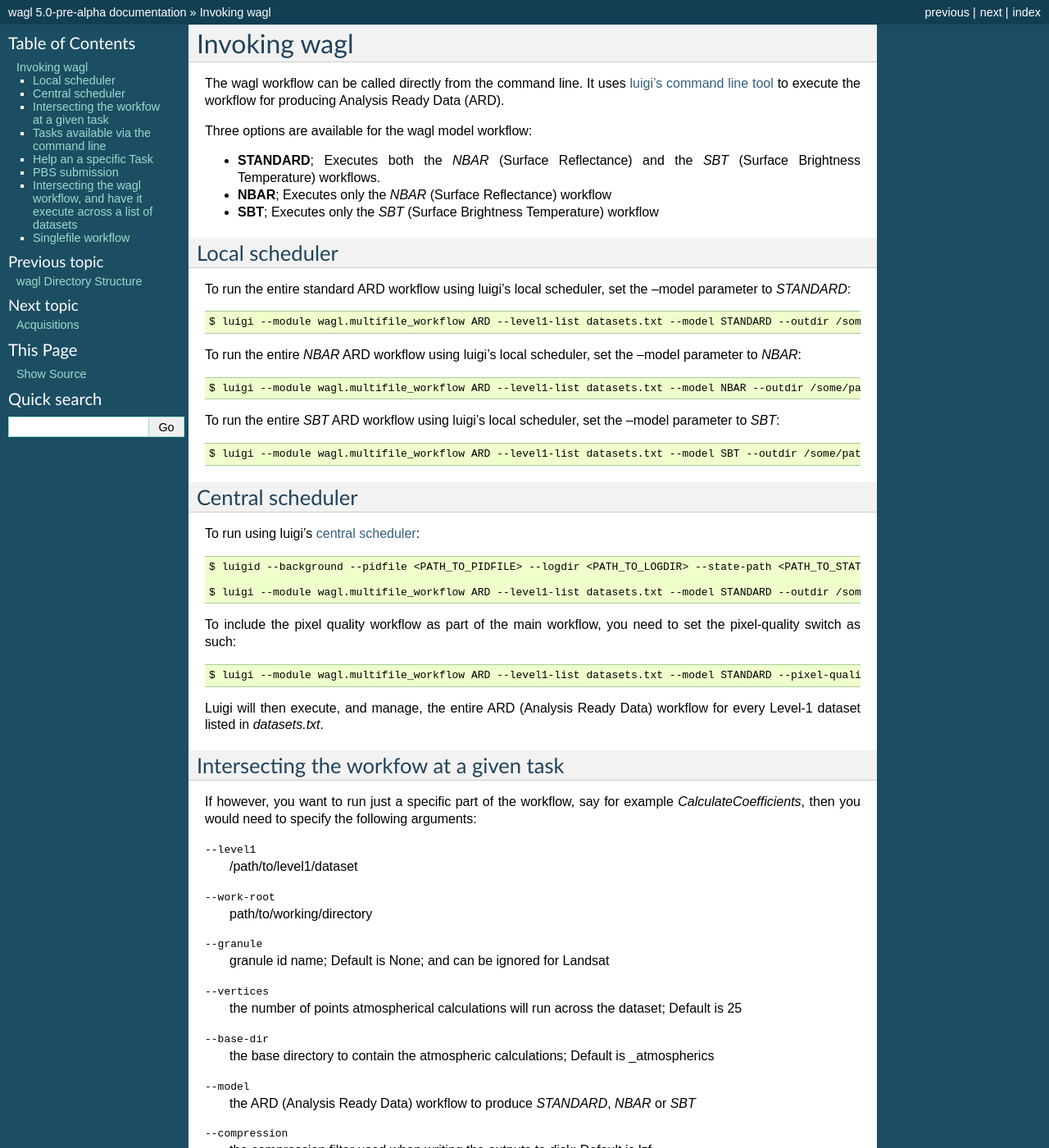
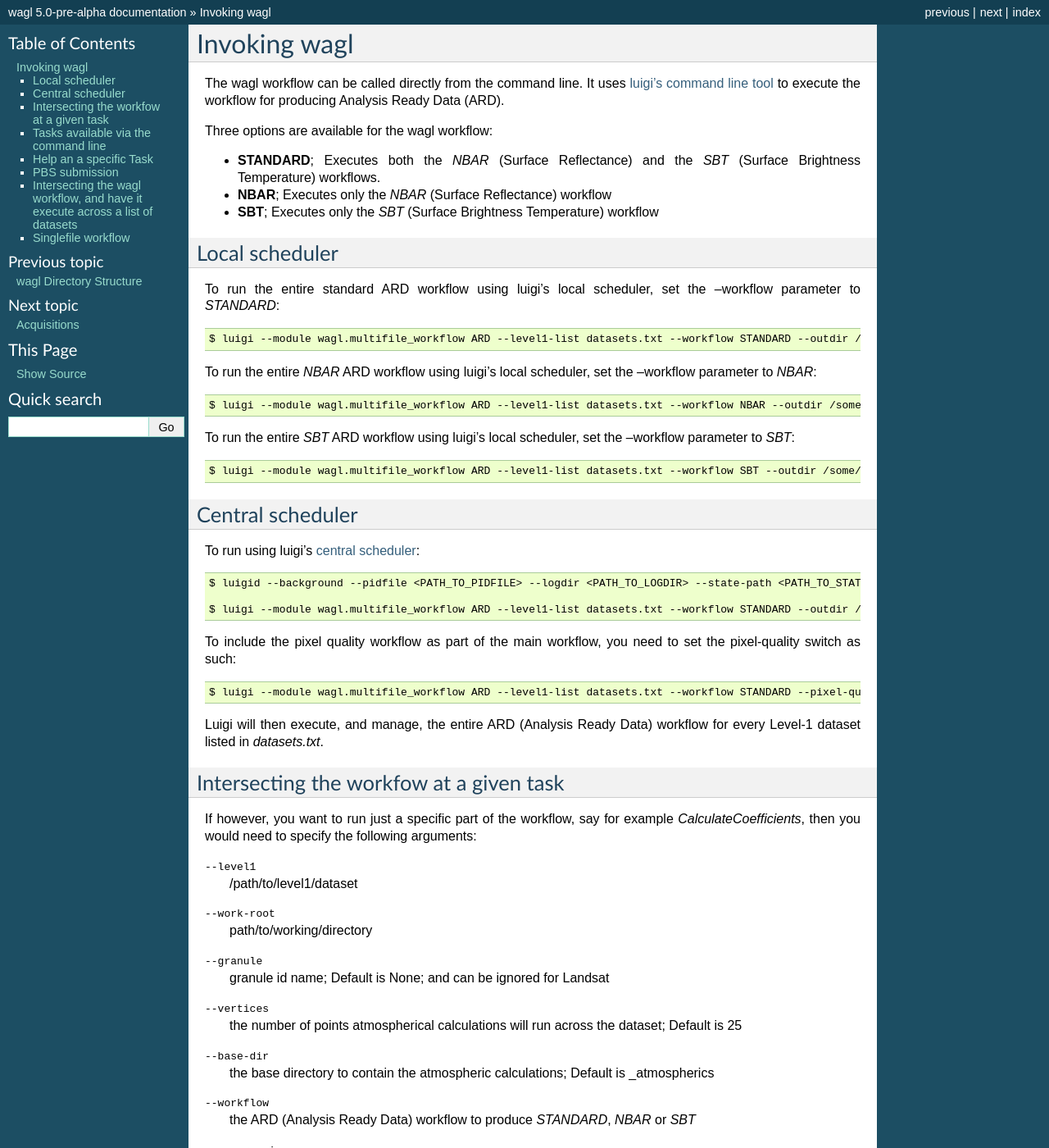
Before and after one commit to GeoscienceAustralia/wagl, a Sphinx documentation site: the page built from docs/source/invoking.rst, in a window 1280 px wide and 1400 px high. Shown: the whole window at 82% size. Built offline with Sphinx 7.4.7, drawn with Linux system fonts in a browser that asks for light colours; pages that are not in the unit, such as notebooks, are missing from menus; some of the changed text lies outside the part shown.

Commit message:
Renamed the Model enum to Workflow which provides better clarity within the code.

```diff
--- a/docs/source/hdf5.rst
+++ b/docs/source/hdf5.rst
@@ -42,7 +42,7 @@ This approach is useful for large scale production, and the results are stored i
 Routine testing and comparisons between different versions of *wagl* (assuming that the base naming structure is the same), is also more easily evaluated.
 However, the *wagl.singlefile_workflow* isn't able to pickup from where the workflow left off, as is the case in the *wagl.multifile_workflow*, instead it starts off from scratch. The retry count is set to 1 for *wagl.singlefile_workflow*, rather than the default of 3. This allows luigi to attempt to reprocesss the dataset one more time, before flagging it as an error.
 
-The contents for a Landsat 5 dataset going through the *STANDARD* model and (5, 5) vertices for the radiative transfer is list in :ref:`appendix_a`.
+The contents for a Landsat 5 dataset going through the *STANDARD* workflow and (5, 5) vertices for the radiative transfer is list in :ref:`appendix_a`.
 
 Dataset Names
 -------------
--- a/docs/source/invoking.rst
+++ b/docs/source/invoking.rst
@@ -4,7 +4,7 @@ Invoking wagl
 The wagl workflow can be called directly from the command line.
 It uses `luigi's command line tool <http://luigi.readthedocs.io/en/stable/command_line.html>`_ to execute the workflow for producing Analysis Ready Data (ARD).
 
-Three options are available for the wagl model workflow:
+Three options are available for the wagl workflow:
 
 * **STANDARD**; Executes both the *NBAR* (Surface Reflectance) and the *SBT* (Surface Brightness Temperature) workflows.
 * **NBAR**; Executes only the *NBAR* (Surface Reflectance) workflow
@@ -14,23 +14,23 @@ Three options are available for the wagl model workflow:
 Local scheduler
 ---------------
 
-To run the entire standard ARD workflow using luigi's local scheduler, set the --model parameter to *STANDARD*:
+To run the entire standard ARD workflow using luigi's local scheduler, set the --workflow parameter to *STANDARD*:
 
 .. code-block:: bash
 
-   $ luigi --module wagl.multifile_workflow ARD --level1-list datasets.txt --model STANDARD --outdir /some/path --workers 4
+   $ luigi --module wagl.multifile_workflow ARD --level1-list datasets.txt --workflow STANDARD --outdir /some/path --workers 4
 
-To run the entire *NBAR* ARD workflow using luigi's local scheduler, set the --model parameter to *NBAR*:
+To run the entire *NBAR* ARD workflow using luigi's local scheduler, set the --workflow parameter to *NBAR*:
 
 .. code-block:: bash
 
-   $ luigi --module wagl.multifile_workflow ARD --level1-list datasets.txt --model NBAR --outdir /some/path --workers 4
+   $ luigi --module wagl.multifile_workflow ARD --level1-list datasets.txt --workflow NBAR --outdir /some/path --workers 4
 
-To run the entire *SBT* ARD workflow using luigi's local scheduler, set the --model parameter to *SBT*:
+To run the entire *SBT* ARD workflow using luigi's local scheduler, set the --workflow parameter to *SBT*:
 
 .. code-block:: bash
 
-   $ luigi --module wagl.multifile_workflow ARD --level1-list datasets.txt --model SBT --outdir /some/path --workers 4 --local-scheduler
+   $ luigi --module wagl.multifile_workflow ARD --level1-list datasets.txt --workflow SBT --outdir /some/path --workers 4 --local-scheduler
 
 
 Central scheduler
@@ -42,13 +42,13 @@ To run using luigi's `central scheduler <http://luigi.readthedocs.io/en/stable/c
 
    $ luigid --background --pidfile <PATH_TO_PIDFILE> --logdir <PATH_TO_LOGDIR> --state-path <PATH_TO_STATEFILE>
 
-   $ luigi --module wagl.multifile_workflow ARD --level1-list datasets.txt --model STANDARD --outdir /some/path --workers 4
+   $ luigi --module wagl.multifile_workflow ARD --level1-list datasets.txt --workflow STANDARD --outdir /some/path --workers 4
 
 To include the pixel quality workflow as part of the main workflow, you need to set the pixel-quality switch as such:
 
 .. code-block:: bash
 
-   $ luigi --module wagl.multifile_workflow ARD --level1-list datasets.txt --model STANDARD --pixel-quality --outdir /some/path --workers 4
+   $ luigi --module wagl.multifile_workflow ARD --level1-list datasets.txt --workflow STANDARD --pixel-quality --outdir /some/path --workers 4
 
 Luigi will then execute, and manage, the entire ARD (Analysis Ready Data) workflow for every Level-1 dataset listed in *datasets.txt*.
 
@@ -64,7 +64,7 @@ specify the following arguments:
 --granule        granule id name; Default is None; and can be ignored for Landsat
 --vertices       the number of points atmospherical calculations will run across the dataset; Default is 25
 --base-dir       the base directory to contain the atmospheric calculations; Default is _atmospherics
---model          the ARD (Analysis Ready Data) workflow to produce *STANDARD*, *NBAR* or *SBT*
+--workflow          the ARD (Analysis Ready Data) workflow to produce *STANDARD*, *NBAR* or *SBT*
 --compression    the compression filter used when writing the outputs to disk; Default is lzf
 --separate       if set, then issue separate atmospheric calculation tasks for each albedo effect. The default is to combine multiple albedo calculations into a single task, with the advantage of having less files on disk.
 
@@ -161,7 +161,7 @@ The arguments for *wagl_pbs* are:
 
 --level1-list        The input level1 dataset list.
 --vertices           Number of vertices to evaluate the radiative transfer at. JSON styled string is required, eg '(3, 3)'.
---model              The type of ARD workflow to invoke, eg STANDARD, NBAR, SBT.
+--workflow              The type of ARD workflow to invoke, eg STANDARD, NBAR, SBT.
 --method             The interpolation method to invoke, eg BILINEAR, SHEAR, RBF.
 --pixel-quality      Whether to run the pixel quality workflow, if applicable, or not.
 --buffer-distance    The distance in units by which to buffer an image's extents by.
@@ -180,7 +180,7 @@ The arguments for *wagl_pbs* are:
 
 An example of submitting individual jobs to the PBS queue using the following specifications:
 
-  * Run using the *NBAR* model.
+  * Run using the *NBAR* workflow.
   * The *BILINEAR* interpolation function.
   * Specify a 3x3 point grid location to calculate the radiative transfer at.
   * 10 nodes.
@@ -190,13 +190,13 @@ An example of submitting individual jobs to the PBS queue using the following sp
 
 .. code-block:: bash
 
-   $ wagl_pbs --level1-list /path/to/level1-datasets.txt --vertices '(3, 3)' --model NBAR --method BILINEAR --outdir /path/to/the/output/directory --logdir /path/to/the/logs/directory --env /path/to/the/environment/script --nodes 10 --project nx200 --queue express --hours 2 --email your.name@something.com
+   $ wagl_pbs --level1-list /path/to/level1-datasets.txt --vertices '(3, 3)' --workflow NBAR --method BILINEAR --outdir /path/to/the/output/directory --logdir /path/to/the/logs/directory --env /path/to/the/environment/script --nodes 10 --project nx200 --queue express --hours 2 --email your.name@something.com
 
 The same job resources, but use PBSDSH instead of individual jobs being submitted to the PBS queue.
 
 .. code-block:: bash
 
-   $ wagl_pbs --level1-list /path/to/level1-datasets.txt --vertices '(3, 3)' --model NBAR --method BILINEAR --outdir /path/to/the/output/directory --logdir /path/to/the/logs/directory --env /path/to/the/environment/script --nodes 10 --project v10 --queue express --hours 2 --email your.name@something.com --dsh
+   $ wagl_pbs --level1-list /path/to/level1-datasets.txt --vertices '(3, 3)' --workflow NBAR --method BILINEAR --outdir /path/to/the/output/directory --logdir /path/to/the/logs/directory --env /path/to/the/environment/script --nodes 10 --project v10 --queue express --hours 2 --email your.name@something.com --dsh
 
 Each call to *wagl_pbs* will generate a new batch id, and each node will be assigned a job id. In this way each node will have its logs and output data contained in its own directory structure.  For example:
 
@@ -236,7 +236,7 @@ The example below is using the *wagl_pbs* command line utility:
 
    $ wagl_pbs --level1-list /path/to/level1-datasets.txt --outdir /path/to/the/output/directory --logdir /path/to/the/logs/directory --env /path/to/the/environment/script --nodes 10 --project v10 --queue express --hours 2 --email your.name@something.com --dsh --task CalculateCoefficients
 
-You might notice that no arguments such as *--model*, *--vertices* or *--method* are present. This is because in order for the CallTask to be generic, it's easier to let any parameters that need parsing, and specify them using the *luigi.cfg* file and have luigi do all the work of parsing additional parameters.
+You might notice that no arguments such as *--workflow*, *--vertices* or *--method* are present. This is because in order for the CallTask to be generic, it's easier to let any parameters that need parsing, and specify them using the *luigi.cfg* file and have luigi do all the work of parsing additional parameters.
 
 An example configuration for executing the *CalculateCoefficients* task and its dependencies, for a list of datasets is given by:
 
@@ -244,9 +244,9 @@ An example configuration for executing the *CalculateCoefficients* task and its
 
    [CalculateCoefficients]
    vertices = (15, 15)
-   model = NBAR
+   workflow = NBAR
 
-This will parse in a 15x15 point grid at which to evaluate the radiative transfer, and only for the *NBAR* model.
+This will parse in a 15x15 point grid at which to evaluate the radiative transfer, and only for the *NBAR* workflow.
 
 The *CallTask* luigi task will work for any task in the *wagl.multifile_workflow* if the first 3 arguments of a task are:
 [level1 (file pathname), work_root (directory pathname), granule]
--- a/docs/source/scripts.rst
+++ b/docs/source/scripts.rst
@@ -44,7 +44,7 @@ Given a list of level-1 datasets, evenly distrubute the number of datasets acros
 
 An example of submitting individual jobs to the PBS queue using the following specifications:
 
-  * Run using the *nbar* model.
+  * Run using the *nbar* workflow.
   * The *bilinear* interpolation function.
   * Specify a 3x3 point grid location to calculate the radiative transfer at.
   * 10 nodes.
@@ -54,13 +54,13 @@ An example of submitting individual jobs to the PBS queue using the following sp
 
 .. code-block:: bash
 
-   $ wagl_pbs --level1-list /path/to/level1-datasets.txt --vertices '(3, 3)' --model nbar --method bilinear --outdir /path/to/the/output/directory --logdir /path/to/the/logs/directory --env /path/to/the/environment/script --nodes 10 --project nx200 --queue express --hours 2 --email your.name@something.com
+   $ wagl_pbs --level1-list /path/to/level1-datasets.txt --vertices '(3, 3)' --workflow nbar --method bilinear --outdir /path/to/the/output/directory --logdir /path/to/the/logs/directory --env /path/to/the/environment/script --nodes 10 --project nx200 --queue express --hours 2 --email your.name@something.com
 
 The same job resources, but use PBSDSH instead of individual jobs being submitted to the PBS queue.
 
 .. code-block:: bash
 
-   $ wagl_pbs --level1-list /path/to/level1-datasets.txt --vertices '(3, 3)' --model nbar --method bilinear --outdir /path/to/the/output/directory --logdir /path/to/the/logs/directory --env /path/to/the/environment/script --nodes 10 --project v10 --queue express --hours 2 --email your.name@something.com --dsh
+   $ wagl_pbs --level1-list /path/to/level1-datasets.txt --vertices '(3, 3)' --workflow nbar --method bilinear --outdir /path/to/the/output/directory --logdir /path/to/the/logs/directory --env /path/to/the/environment/script --nodes 10 --project v10 --queue express --hours 2 --email your.name@something.com --dsh
 
 **test_calculate_angles**
 
```
Also changed, not shown: docs/source/atmospherics.rst (+9 -9 lines), docs/source/configuration.rst (+12 -12 lines), 6 other files.
